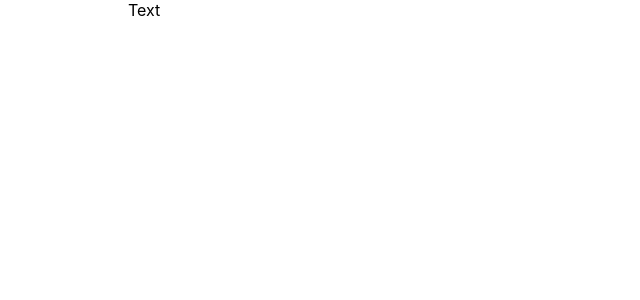
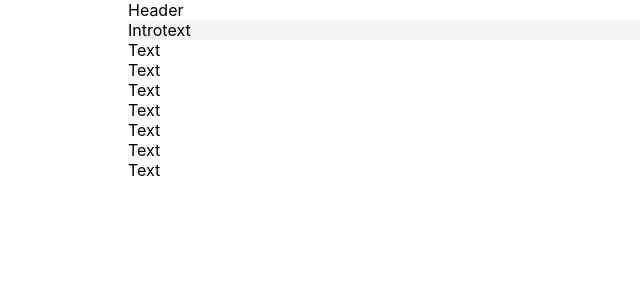
Before and after one commit to Technigo/project-react-portfolio, a React (Create React App) app: page / in a window 1280 px wide. Shown: the top 300 px of the page, without its empty margins (0-640 px from the left). Built offline with nearby package versions, Linux system fonts and the light colour scheme.

Commit message:
background color passed as props

```diff
--- a/src/App.js
+++ b/src/App.js
@@ -1,12 +1,8 @@
 import React from 'react'
-import { OuterWrapper, InnerWrapper } from './Styled components/GlobalStyles'
+import Portfolio from 'Portfolio'
 
 export const App = () => {
   return (
-    <OuterWrapper>
-      <InnerWrapper>
-          Text
-      </InnerWrapper>
-    </OuterWrapper>
+    <Portfolio />
   )
 }
--- a/src/Components/FeaturedProjects.js
+++ b/src/Components/FeaturedProjects.js
@@ -0,0 +1,14 @@
+import React from 'react'
+import { OuterWrapper, InnerWrapper } from '../Styled components/GlobalStyles'
+
+const FeaturedProjects = () => {
+  return (
+    <OuterWrapper>
+      <InnerWrapper>
+          Text
+      </InnerWrapper>
+    </OuterWrapper>
+  )
+}
+
+export default FeaturedProjects
--- a/src/Components/Footer.js
+++ b/src/Components/Footer.js
@@ -0,0 +1,14 @@
+import React from 'react'
+import { OuterWrapper, InnerWrapper } from '../Styled components/GlobalStyles'
+
+const Footer = () => {
+  return (
+    <OuterWrapper>
+      <InnerWrapper>
+          Text
+      </InnerWrapper>
+    </OuterWrapper>
+  )
+}
+
+export default Footer
--- a/src/Components/ForMore.js
+++ b/src/Components/ForMore.js
@@ -0,0 +1,14 @@
+import React from 'react'
+import { OuterWrapper, InnerWrapper } from '../Styled components/GlobalStyles'
+
+const ForMore = () => {
+  return (
+    <OuterWrapper>
+      <InnerWrapper>
+          Text
+      </InnerWrapper>
+    </OuterWrapper>
+  )
+}
+
+export default ForMore
--- a/src/Components/Header.js
+++ b/src/Components/Header.js
@@ -0,0 +1,15 @@
+import React from 'react'
+import styled from 'styled-components'
+import { OuterWrapper, InnerWrapper } from '../Styled components/GlobalStyles'
+
+const Header = () => {
+  return (
+    <OuterWrapper>
+      <InnerWrapper>
+          Header
+      </InnerWrapper>
+    </OuterWrapper>
+  )
+}
+
+export default Header
--- a/src/Components/Introtext.js
+++ b/src/Components/Introtext.js
@@ -0,0 +1,14 @@
+import React from 'react'
+import { OuterWrapper, InnerWrapper } from '../Styled components/GlobalStyles'
+
+const IntroText = () => {
+  return (
+    <OuterWrapper>
+      <InnerWrapper gray>
+          Introtext
+      </InnerWrapper>
+    </OuterWrapper>
+  )
+}
+
+export default IntroText
--- a/src/Components/MyThoughts.js
+++ b/src/Components/MyThoughts.js
@@ -0,0 +1,14 @@
+import React from 'react'
+import { OuterWrapper, InnerWrapper } from '../Styled components/GlobalStyles'
+
+const MyThoughts = () => {
+  return (
+    <OuterWrapper>
+      <InnerWrapper>
+          Text
+      </InnerWrapper>
+    </OuterWrapper>
+  )
+}
+
+export default MyThoughts
--- a/src/Components/OtherProjects.js
+++ b/src/Components/OtherProjects.js
@@ -0,0 +1,14 @@
+import React from 'react'
+import { OuterWrapper, InnerWrapper } from '../Styled components/GlobalStyles'
+
+const OtherProjects = () => {
+  return (
+    <OuterWrapper>
+      <InnerWrapper>
+          Text
+      </InnerWrapper>
+    </OuterWrapper>
+  )
+}
+
+export default OtherProjects
--- a/src/Components/Skills.js
+++ b/src/Components/Skills.js
@@ -0,0 +1,14 @@
+import React from 'react'
+import { OuterWrapper, InnerWrapper } from '../Styled components/GlobalStyles'
+
+const Skills = () => {
+  return (
+    <OuterWrapper>
+      <InnerWrapper>
+          Text
+      </InnerWrapper>
+    </OuterWrapper>
+  )
+}
+
+export default Skills
--- a/src/Components/Tech.js
+++ b/src/Components/Tech.js
@@ -0,0 +1,14 @@
+import React from 'react'
+import { OuterWrapper, InnerWrapper } from '../Styled components/GlobalStyles'
+
+const Tech = () => {
+  return (
+    <OuterWrapper>
+      <InnerWrapper>
+          Text
+      </InnerWrapper>
+    </OuterWrapper>
+  )
+}
+
+export default Tech
--- /dev/null
+++ b/src/Portfolio.js
@@ -0,0 +1,28 @@
+import React from 'react'
+import Footer from './Components/Footer'
+import Header from './Components/Header'
+import FeaturedProjects from './Components/FeaturedProjects'
+import ForMore from './Components/ForMore'
+import IntroText from './Components/Introtext'
+import MyThoughts from './Components/MyThoughts'
+import OtherProjects from './Components/OtherProjects'
+import Skills from './Components/Skills'
+import Tech from './Components/Tech'
+
+const Portfolio = () => {
+  return (
+    <>
+      <Header />
+      <IntroText />
+      <Tech />
+      <FeaturedProjects />
+      <OtherProjects />
+      <MyThoughts />
+      <Skills />
+      <ForMore />
+      <Footer />
+    </>
+  )
+}
+
+export default Portfolio
--- a/src/Styled components/GlobalStyles.js
+++ b/src/Styled components/GlobalStyles.js
@@ -9,4 +9,5 @@ export const OuterWrapper = styled.section`
 
 export const InnerWrapper = styled.section`
   width: 80%;
+  background-color: ${(props) => (props.gray ? '#F4F4F4;' : 'white')}
 `
```
